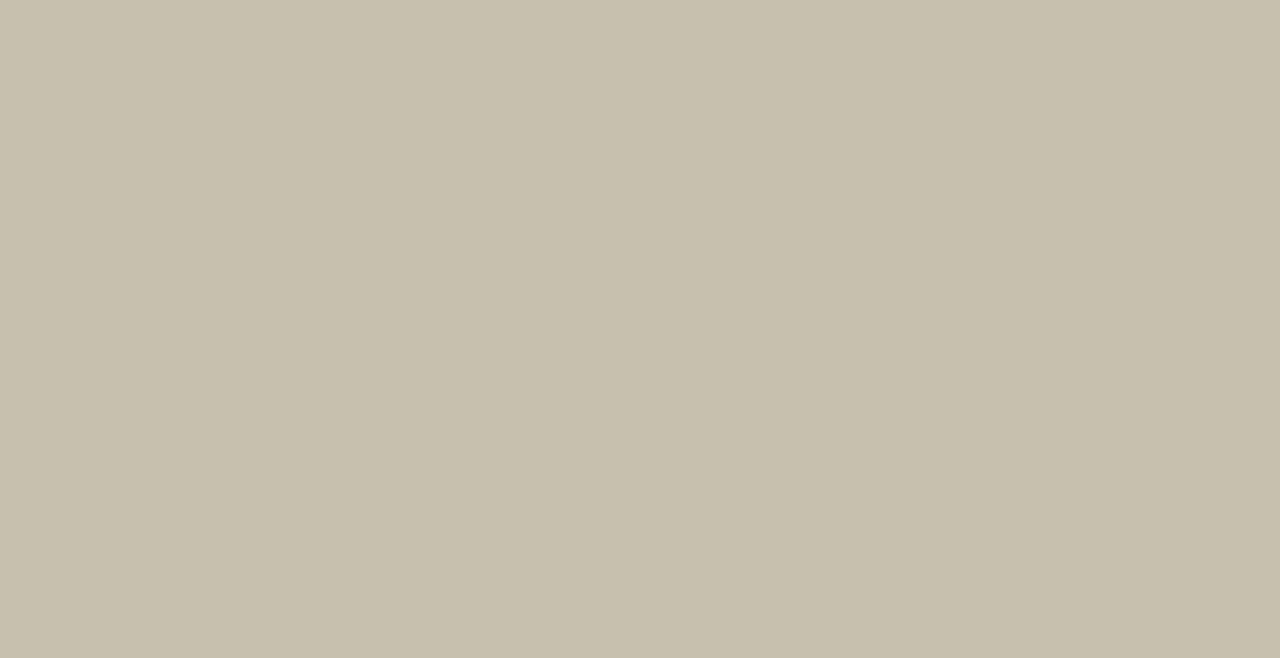
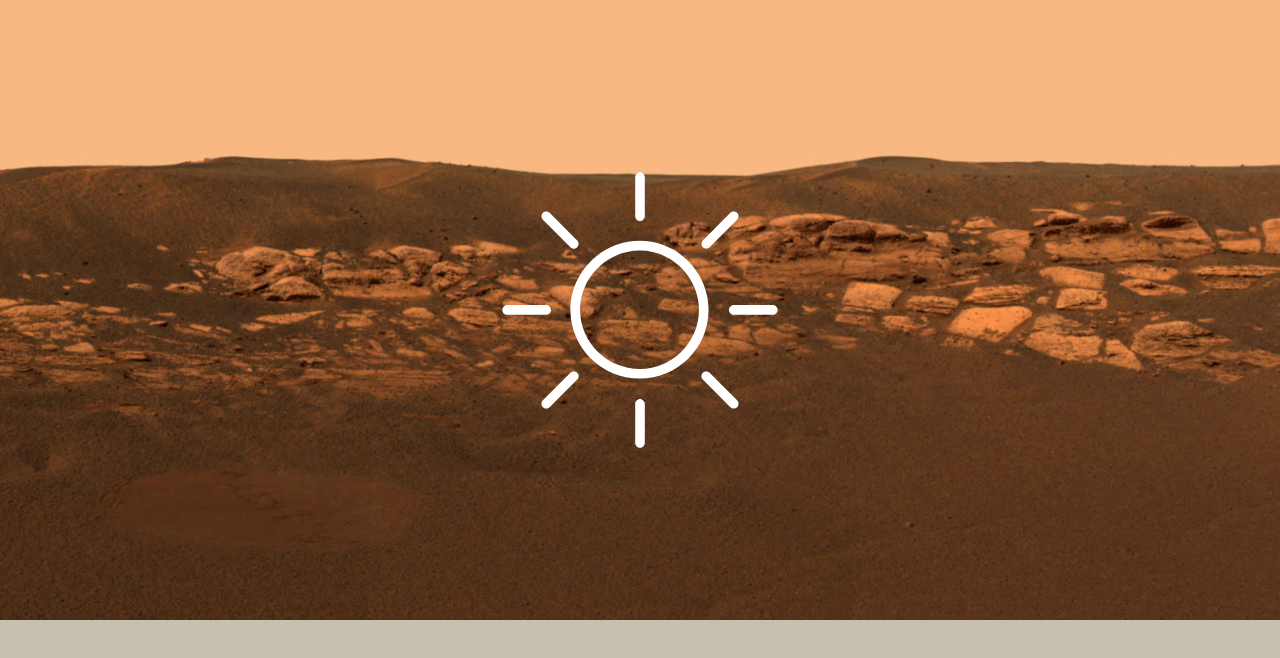
Before and after one commit to nillehcar/dsn1678-exercise-4, a plain HTML site: page index.html in a window 1280 px wide. Drawn offline with nearby package versions, Linux system fonts and the light colour scheme.

Commit message:
added parallax and rotation

```diff
--- a/css/main.css
+++ b/css/main.css
@@ -13,3 +13,12 @@ img {
 section {
 	padding: 10rem 0;
 }
+
+.sun {
+	width: 300px;
+}
+
+.sun-section {
+	background: transparent url("../img/mars-pano.jpg") no-repeat center top;
+	background-size: cover;
+}
--- a/index.html
+++ b/index.html
@@ -7,7 +7,9 @@
 </head>
 <body>
 
-
+<section class="sun-section">
+	<img class="sun" src="img/sun.svg" alt="">
+</section>
 
 <script src="http://code.jquery.com/jquery-2.1.1.min.js"></script>
 <script src="js/main.js"></script>
--- a/js/main.js
+++ b/js/main.js
@@ -0,0 +1,11 @@
+var $win = $(window);
+var $sun = $('.sun');
+var $sunSection = $('.sun-section');
+
+
+$win.on('scroll', function () {
+	var scrollPos = $win.scrollTop();
+
+	$sun.css('transform', 'rotate(' + scrollPos / 5 + 'deg)');
+	$sunSection.css('background-position', 'center ' + scrollPos / 2 + 'px');
+});
```
